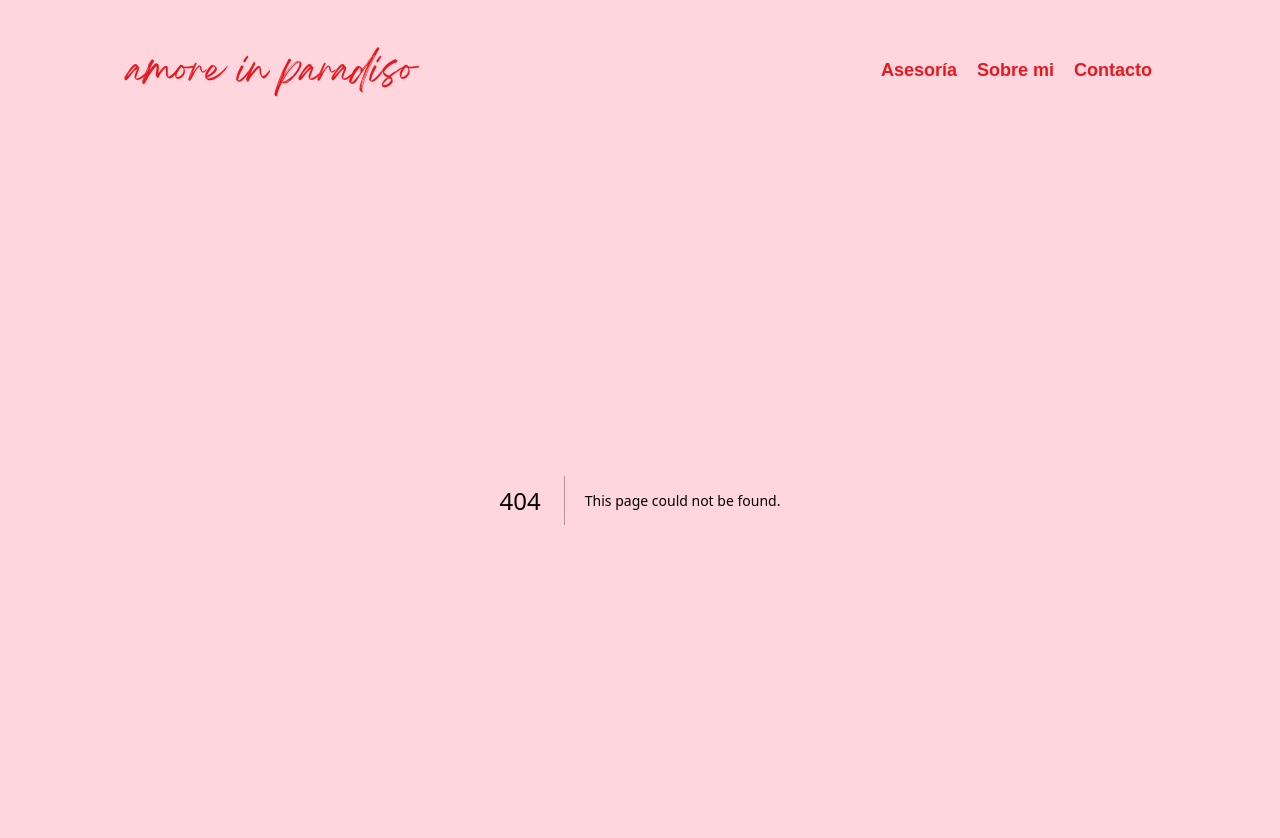
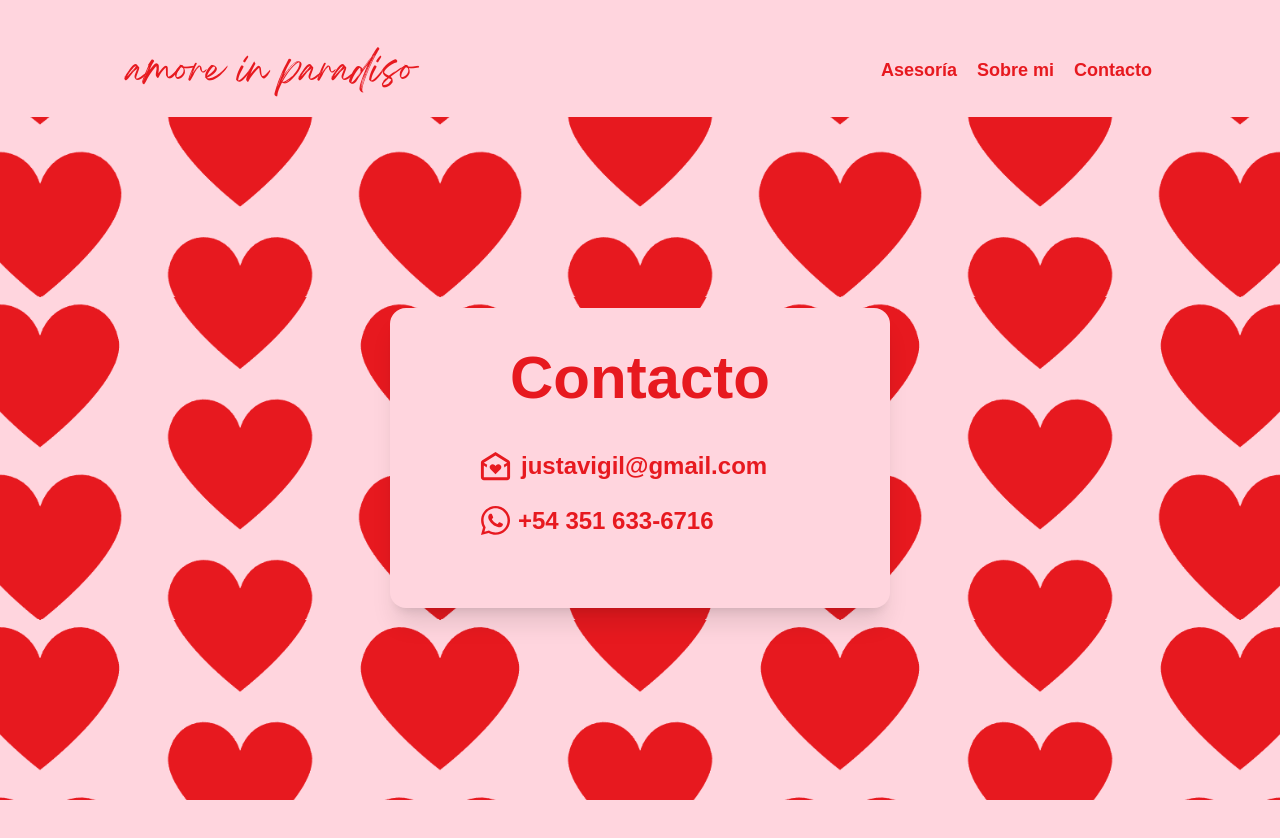
Before and after one commit to GustavoPenaBeltrami/amore-in-paradiso, a Next.js app: page /contacto in a window 1280 px wide. Before the commit this address had no page. Shown: the top 838 px of the page. After the commit the page ends 800 px from the top, so only its background shows below. Built offline with nearby package versions, Linux system fonts and the light colour scheme; a web font is replaced by a local one.

Commit message:
contacto

```diff
--- /dev/null
+++ b/app/(nav)/contacto/page.js
@@ -0,0 +1,21 @@
+export default function Contacto() {
+
+    return (
+        <div className="fondo-corazon mt-4 w-full h-[calc(100vh-117px)] flex justify-center items-center">
+            <div className="fondo-rosa w-[80%] max-w-[500px] h-[300px] shadow-xl rounded-2xl p-10">
+                <h1 className="texto-rojo font-bold text-6xl text-center">Contacto</h1>
+                <div className="mt-10 flex flex-col gap-5 ml-12">
+                    <div className="flex items-center gap-2">
+                        <svg xmlns="http://www.w3.org/2000/svg" width="35px" height="335x" viewBox="0 0 24 24" className="translate-y-[3px]"><path fill="#e7191f" d="M10 9c-1.1 0-2 .92-2 2.05c0 .57.22 1.07.59 1.45L12 16l3.42-3.5c.36-.37.58-.89.58-1.45C16 9.92 15.1 9 14 9c-.54 0-1.05.23-1.41.6l-.59.6l-.58-.59A2 2 0 0 0 10 9m2-8.36l9.03 5.65c.58.35.97.98.97 1.71v10c0 1.1-.9 2-2 2H4c-1.1 0-2-.9-2-2V8c0-.73.39-1.36.97-1.71zM4 10v8h16v-8l-2 1.25v-.2c0-.55-.12-1.1-.33-1.6L20 8l-8-5l-8 5l2.33 1.45c-.21.5-.33 1.05-.33 1.6v.2z" /></svg>
+                        <p className="texto-rojo font-semibold text-2xl">justavigil@gmail.com</p>
+                    </div>
+
+                    <div className="flex items-center gap-2">
+                        <svg xmlns="http://www.w3.org/2000/svg" width="35px" height="35px" viewBox="0 0 24 24"><path fill="#e7191f" d="M19.05 4.91A9.816 9.816 0 0 0 12.04 2c-5.46 0-9.91 4.45-9.91 9.91c0 1.75.46 3.45 1.32 4.95L2.05 22l5.25-1.38c1.45.79 3.08 1.21 4.74 1.21c5.46 0 9.91-4.45 9.91-9.91c0-2.65-1.03-5.14-2.9-7.01m-7.01 15.24c-1.48 0-2.93-.4-4.2-1.15l-.3-.18l-3.12.82l.83-3.04l-.2-.31a8.264 8.264 0 0 1-1.26-4.38c0-4.54 3.7-8.24 8.24-8.24c2.2 0 4.27.86 5.82 2.42a8.183 8.183 0 0 1 2.41 5.83c.02 4.54-3.68 8.23-8.22 8.23m4.52-6.16c-.25-.12-1.47-.72-1.69-.81c-.23-.08-.39-.12-.56.12c-.17.25-.64.81-.78.97c-.14.17-.29.19-.54.06c-.25-.12-1.05-.39-1.99-1.23c-.74-.66-1.23-1.47-1.38-1.72c-.14-.25-.02-.38.11-.51c.11-.11.25-.29.37-.43s.17-.25.25-.41c.08-.17.04-.31-.02-.43s-.56-1.34-.76-1.84c-.2-.48-.41-.42-.56-.43h-.48c-.17 0-.43.06-.66.31c-.22.25-.86.85-.86 2.07c0 1.22.89 2.4 1.01 2.56c.12.17 1.75 2.67 4.23 3.74c.59.26 1.05.41 1.41.52c.59.19 1.13.16 1.56.1c.48-.07 1.47-.6 1.67-1.18c.21-.58.21-1.07.14-1.18s-.22-.16-.47-.28" /></svg>
+                        <p className="texto-rojo font-semibold text-2xl translate-x-[-3px]">+54 351 633-6716</p>
+                    </div>
+                </div>
+            </div>
+        </div>
+    );
+}
--- a/app/globals.css
+++ b/app/globals.css
@@ -8,7 +8,8 @@
   font-weight: 400;
   src: url('/fonts/Breathing.ttf') format('truetype');
 }
-.breathing{
+
+.breathing {
   font-family: 'Breathing' !important;
 }
 
@@ -22,50 +23,52 @@
   background-color: #f6aac1;
 }
 
-.texto-rojo{
+.texto-rojo {
   color: #e7191f;
 }
 
-.main-button{
+.main-button {
   outline: 2px solid transparent;
   transition: all 0.3s;
 }
 
-.main-button:hover{
+.main-button:hover {
   /* background-color: #e7191f !important;
   color: #f6aac1 !important; */
   color: white !important;
   transition: all 0.3s;
 }
 
-.headbar-desktop{
- display: flex;
-}
-.headbar-mobile{
- display: none;
+.headbar-desktop {
+  display: flex;
 }
 
-.hero-desktop{
+.headbar-mobile {
+  display: none;
+}
+
+.hero-desktop {
   display: block;
 }
 
 @media (max-width: 1385px) {
-  .hero-desktop{
+  .hero-desktop {
     display: none;
   }
 }
 
 
 @media (max-width: 800px) {
-  .headbar-desktop{
+  .headbar-desktop {
     display: none;
   }
-  .headbar-mobile{
+
+  .headbar-mobile {
     display: flex;
   }
 }
 
-.test{
+.test {
   border: 1px solid blue;
 }
 
@@ -79,7 +82,7 @@
   transform: rotateY(180deg);
 }
 
-.flip-container.hover > *{
+.flip-container.hover>* {
   background-color: #f6c1d1;
 }
 
@@ -110,6 +113,13 @@
   transform: rotateY(180deg);
 }
 
-.shadow-custom{
+.shadow-custom {
   box-shadow: 10px 10px 12px rgba(0, 0, 0, 0.1);
 }
+
+.fondo-corazon {
+  background-image: url('/patron.png');
+  background-size: 400px;
+  background-repeat: repeat;
+  background-position: center;
+}
--- a/app/page.js
+++ b/app/page.js
@@ -2,7 +2,7 @@ import { Hero } from "@/components/Hero";
 
 export default function Home() {
   return (
-    <div className="min-h-[800px] w-[1230px] mx-auto pt-10">
+    <div className="min-h-[800px] w-[1230px] max-w-full mx-auto pt-10">
       <Hero/>
     </div>
   );
--- a/components/HeadbarDesktop.jsx
+++ b/components/HeadbarDesktop.jsx
@@ -15,7 +15,7 @@ export const HeadbarDesktop = () => {
         <Link className="hover:text-white transition-all duration-300" href="/">
           Sobre mi
         </Link>
-        <Link className="hover:text-white transition-all duration-300" href="/">
+        <Link className="hover:text-white transition-all duration-300" href="/contacto">
           Contacto
         </Link>
         {/* <Link className='fondo-rosa-2 main-button p-2 rounded-md transition-all duration-300' href='/'>Agenda tu sesión!</Link> */}
--- a/components/HeadbarMobile.jsx
+++ b/components/HeadbarMobile.jsx
@@ -43,7 +43,7 @@ export const HeadbarMobile = () => {
         <Link className="hover:text-white transition-all duration-300" href="/">
           Sobre mi
         </Link>
-        <Link className="hover:text-white transition-all duration-300" href="/">
+        <Link className="hover:text-white transition-all duration-300" href="/contacto">
           Contacto
         </Link>
       </ul>
```
Also changed, not shown: public/patron.png (added).
